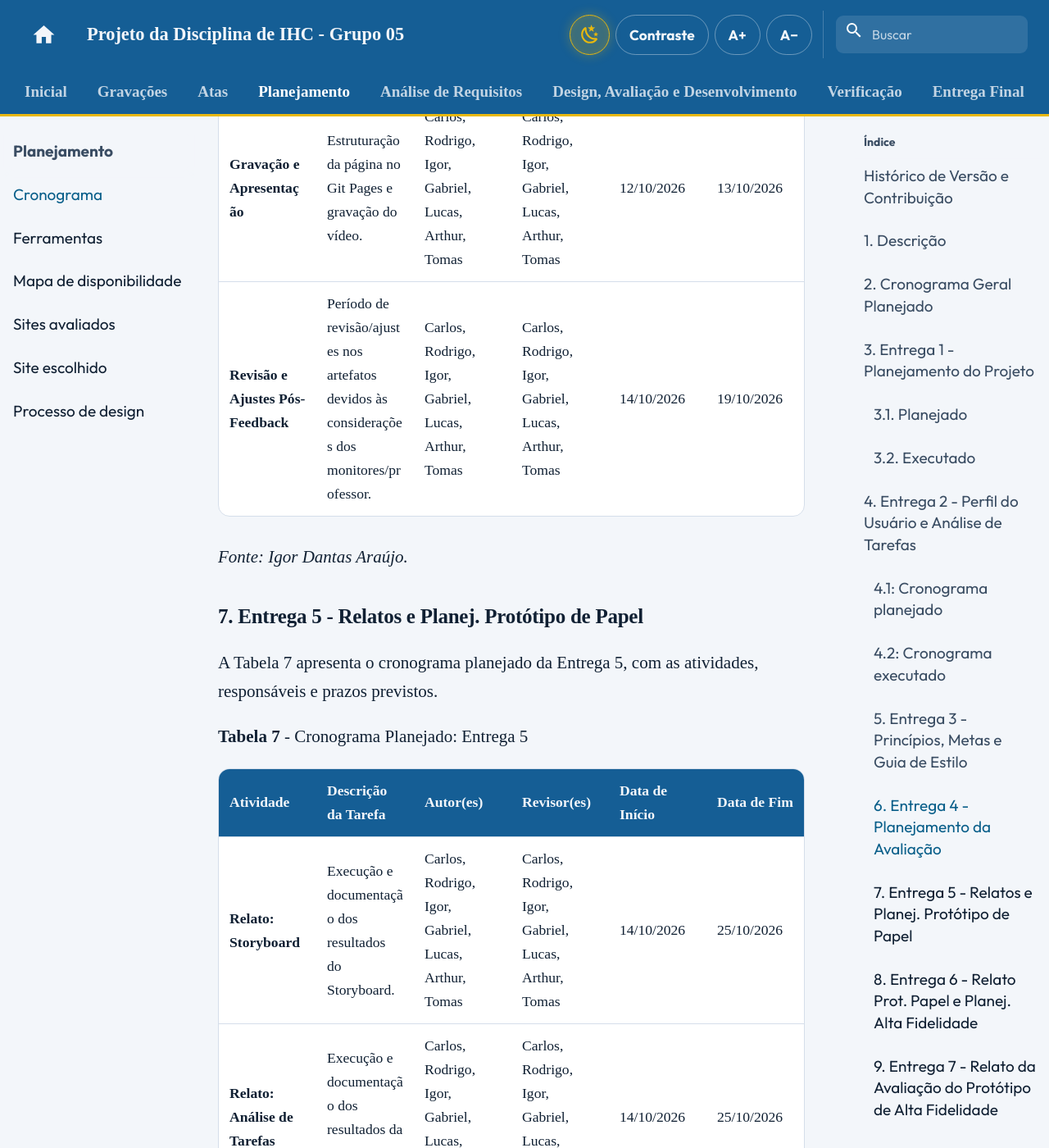
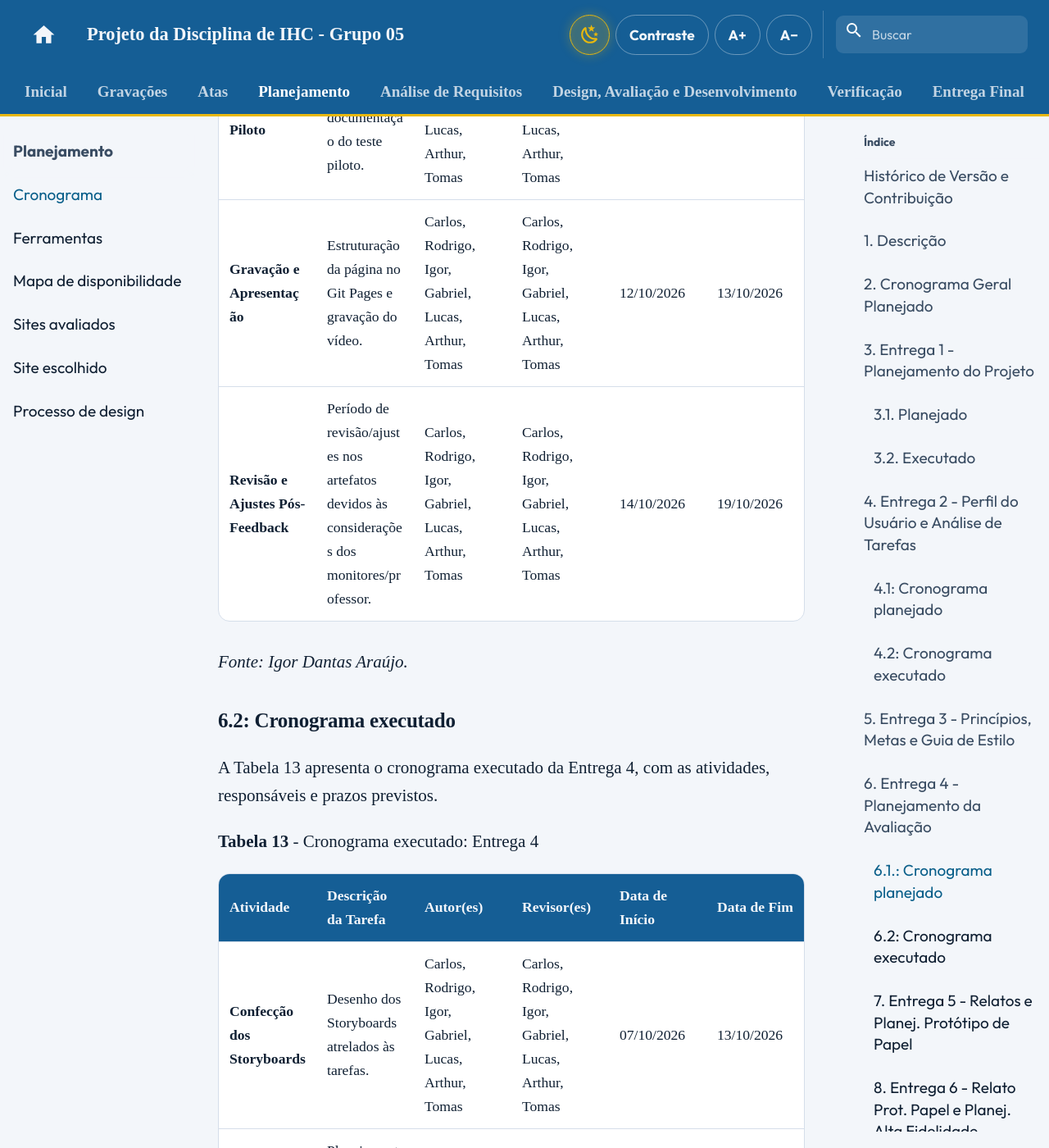
Before and after one commit to Interacao-Humano-Computador/2026.2-Grupo05, an MkDocs documentation site: the page built from docs/planejamento/cronograma.md, in a window 1280 px wide and 1400 px high, scrolled down 19385 px. Shown: the whole window at 82% size. Built offline with MkDocs 1.6.1 and Material for MkDocs 9.7.7, drawn with Linux system fonts in a browser that asks for light colours; comment, search, counter and statistics services are not loaded; some of the changed text lies outside the part shown.

Commit message:
docs: adiciona cronograma executado da etapa 4

```diff
--- a/docs/planejamento/cronograma.md
+++ b/docs/planejamento/cronograma.md
@@ -117,7 +117,7 @@ A Tabela 11 apresenta o cronograma executado da Entrega 2, com as atividades, re
 
 *Fonte: Igor Dantas Araújo.*
 
-### 5. Entrega 3 - Princípios, Metas e Guia de Estilo
+## 5. Entrega 3 - Princípios, Metas e Guia de Estilo
 
 A Tabela 5 apresenta o cronograma planejado da Entrega 3, com as atividades, responsáveis e prazos previstos.
 
@@ -136,8 +136,8 @@ A Tabela 5 apresenta o cronograma planejado da Entrega 3, com as atividades, res
 
 *Fonte: Igor Dantas Araújo.*
 
-### 6. Entrega 4 - Planejamento da Avaliação
-
+## 6. Entrega 4 - Planejamento da Avaliação
+### 6.1.: Cronograma planejado
 A Tabela 6 apresenta o cronograma planejado da Entrega 4, com as atividades, responsáveis e prazos previstos.
 
 **Tabela 6** - Cronograma Planejado: Entrega 4
@@ -149,7 +149,27 @@ A Tabela 6 apresenta o cronograma planejado da Entrega 4, com as atividades, res
 | **Relato do Storyboard** | Planejamento da estrutura do relato de resultados. | Carlos, Rodrigo, Igor, Gabriel | Lucas, Arthur, Tomas | 07/10/2026 | 13/10/2026 |
 | **Avaliação de Tarefas** | Planejamento usando o Framework DECIDE (Análise de Tarefas). | Carlos, Rodrigo, Igor, Gabriel | Lucas, Arthur, Tomas | 07/10/2026 | 13/10/2026 |
 | **Relato de Tarefas** | Planejamento da estrutura do relato de resultados das tarefas. | Lucas, Arthur, Tomas | Carlos, Rodrigo, Igor, Gabriel | 07/10/2026 | 13/10/2026 |
-| **Teste Piloto** | Definição, data de execução e documentação do teste piloto. | Carlos, Rodrigo, Igor, Gabriel, Lucas, Arthur, Tomas | Carlos, Rodrigo, Igor, Gabriel, Lucas, Arthur, Tomas | 07/10/2026 | 13/10/2026 |
+| **Planejamento do Teste Piloto** | Definição, data de execução e documentação do teste piloto. | Carlos, Rodrigo, Igor, Gabriel, Lucas, Arthur, Tomas | Carlos, Rodrigo, Igor, Gabriel, Lucas, Arthur, Tomas | 07/10/2026 | 13/10/2026 |
+| **Gravação e Apresentação** | Estruturação da página no Git Pages e gravação do vídeo. | Carlos, Rodrigo, Igor, Gabriel, Lucas, Arthur, Tomas | Carlos, Rodrigo, Igor, Gabriel, Lucas, Arthur, Tomas | 12/10/2026 | 13/10/2026 |
+| **Revisão e Ajustes Pós-Feedback** | Período de revisão/ajustes nos artefatos devidos às considerações dos monitores/professor. | Carlos, Rodrigo, Igor, Gabriel, Lucas, Arthur, Tomas | Carlos, Rodrigo, Igor, Gabriel, Lucas, Arthur, Tomas | 14/10/2026 | 19/10/2026 |
+
+*Fonte: Igor Dantas Araújo.*
+
+### 6.2: Cronograma executado
+A Tabela 13 apresenta o cronograma executado da Entrega 4, com as atividades, responsáveis e prazos previstos.
+
+**Tabela 13** - Cronograma executado: Entrega 4
+
+| Atividade | Descrição da Tarefa | Autor(es) | Revisor(es) | Data de Início | Data de Fim |
+| :--- | :--- | :--- | :--- | :--- | :--- |
+| **Confecção dos Storyboards** | Desenho dos Storyboards atrelados às tarefas. | Carlos, Rodrigo, Igor, Gabriel, Lucas, Arthur, Tomas | Carlos, Rodrigo, Igor, Gabriel, Lucas, Arthur, Tomas | 07/10/2026 | 13/10/2026 |
+| **Planejamento da Avaliação do Storyboard** | Planejamento usando o Framework DECIDE (objetivos e método). | Gabriel | Igor | 07/10/2026 | 13/10/2026 |
+| **Questões Práticas/Éticas** | Definição de recrutamento, prazos, orçamento e ética (Storyboard). | Lucas | Arthur | 07/10/2026 | 13/10/2026 |
+| **Planejamento do Relato dos resultados do Storyboard** | Planejamento da estrutura do relato de resultados. | Rodrigo | Tomas | 07/10/2026 | 13/10/2026 |
+| **Planejamento da Avaliação de Tarefas** | Planejamento usando o Framework DECIDE (Análise de Tarefas). | Carlos | Lucas | 07/10/2026 | 13/10/2026 |
+| **Planejamento do Relato de Tarefas** | Planejamento da estrutura do relato de resultados das tarefas. | Arthur | Carlos | 07/10/2026 | 13/10/2026 |
+| **Planejamento do Teste Piloto** | Definição, data de execução e documentação do teste piloto. | Igor | Gabriel | 07/10/2026 | 13/10/2026 |
+| **Planejamento do cronograma e logística das sessões de avaliação** | agenda com datas, horários, plataformas e recrutamento previstos | Tomás | Rodrigo | 07/10/2026 | 13/10/2026 |
 | **Gravação e Apresentação** | Estruturação da página no Git Pages e gravação do vídeo. | Carlos, Rodrigo, Igor, Gabriel, Lucas, Arthur, Tomas | Carlos, Rodrigo, Igor, Gabriel, Lucas, Arthur, Tomas | 12/10/2026 | 13/10/2026 |
 | **Revisão e Ajustes Pós-Feedback** | Período de revisão/ajustes nos artefatos devidos às considerações dos monitores/professor. | Carlos, Rodrigo, Igor, Gabriel, Lucas, Arthur, Tomas | Carlos, Rodrigo, Igor, Gabriel, Lucas, Arthur, Tomas | 14/10/2026 | 19/10/2026 |
 
```
